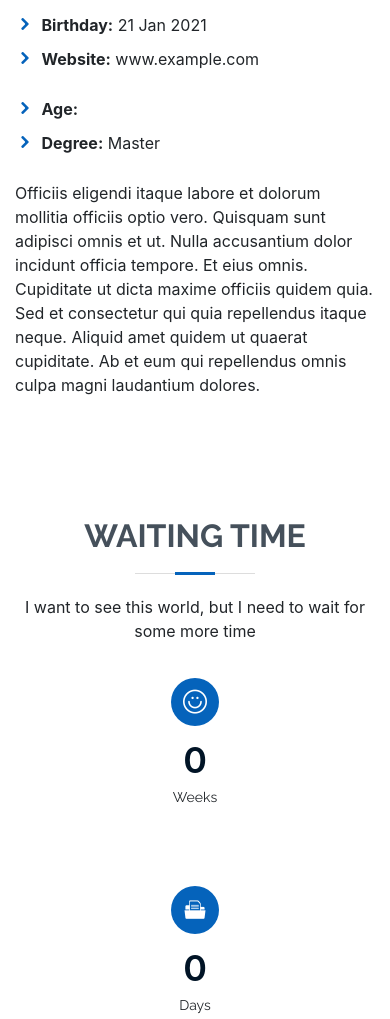
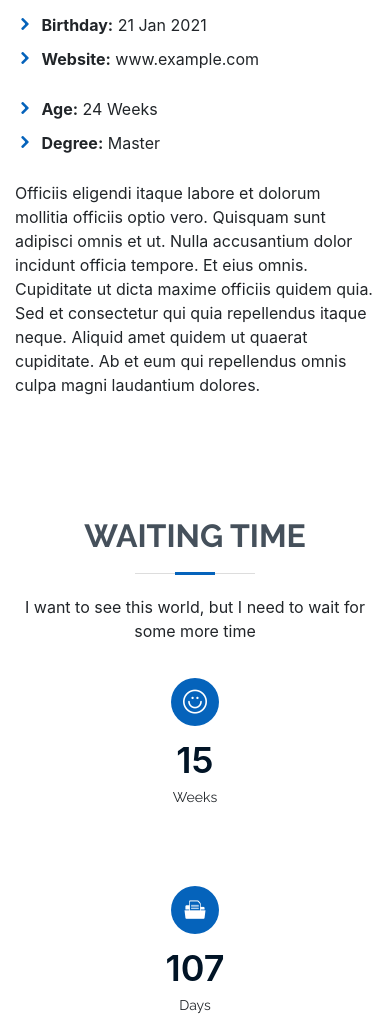
Before and after one commit to aswinantony/Baby_Boo, a website with bundled scripts: page dist/index.html in a window 390 px wide. Shown: the part 1535-2554 px from the top of the page. Built offline with nearby package versions, Linux system fonts and the light colour scheme.

Commit message:
debugging gh pages mobile version

```diff
--- a/dist/assets/js/main.js
+++ b/dist/assets/js/main.js
@@ -56,28 +56,28 @@
     }
   });
 
-  // Adding Expected Arrival Time of Boo
-  $(window).on('load', function () {
+  // // Adding Expected Arrival Time of Boo
+  // $(window).on('load', function () {
 
-    var one_day_only = 1000 * 60 * 60 * 24;
+  //   var one_day_only = 1000 * 60 * 60 * 24;
 
-    // 0-11 is Month in JavaScript
-    var Start = new Date(2020, 3, 19)
+  //   // 0-11 is Month in JavaScript
+  //   var Start = new Date(2020, 3, 19)
 
-    // To set present_dates to two variables
-    var today = new Date();
+  //   // To set present_dates to two variables
+  //   var today = new Date();
 
-    // To Calculate the result in milliseconds and then converting into days
-    var Result1 = Math.round(today.getTime() - Start.getTime()) / (one_day_only);
+  //   // To Calculate the result in milliseconds and then converting into days
+  //   var Result1 = Math.round(today.getTime() - Start.getTime()) / (one_day_only);
 
-    // To remove the decimals from the (Result) resulting days value
-    var Final_Result1 = Result1.toFixed(0);
-    // document.getElementsByClassName("col-lg-6")[1].getElementsByTagName("li")[0].childNodes[3] = " " + Math.round(Final_Result1 / 7) + "weeks";
-    //   document.getElementsByClassName("col-lg-6")[1].getElementsByTagName("li")[0].childNodes[3] = " 24 Weeks";
-    document.getElementsByClassName("col-lg-6")[1].getElementsByTagName("li")[0].childNodes[3].textContent = " " + Math.round(Final_Result1 / 7) + " weeks";
+  //   // To remove the decimals from the (Result) resulting days value
+  //   var Final_Result1 = Result1.toFixed(0);
+  //   // document.getElementsByClassName("col-lg-6")[1].getElementsByTagName("li")[0].childNodes[3] = " " + Math.round(Final_Result1 / 7) + "weeks";
+  //   //   document.getElementsByClassName("col-lg-6")[1].getElementsByTagName("li")[0].childNodes[3] = " 24 Weeks";
+  //   document.getElementsByClassName("col-lg-6")[1].getElementsByTagName("li")[0].childNodes[3].textContent = " " + Math.round(Final_Result1 / 7) + " weeks";
 
 
-  });
+  // });
 
   // Adding Expected Arrival Time of Boo
   $(window).on('load', function () {
--- a/dist/index.html
+++ b/dist/index.html
@@ -107,7 +107,7 @@
               </div>
               <div class="col-lg-6">
                 <ul>
-                  <li><i class="icofont-rounded-right"></i> <strong>Age:</strong></li>
+                  <li><i class="icofont-rounded-right"></i> <strong>Age:</strong> 24 Weeks</li>
                   <li><i class="icofont-rounded-right"></i> <strong>Degree:</strong> Master</li>
                   <!-- <li><i class="icofont-rounded-right"></i> <strong>PhEmailone:</strong> email@example.com</li>
                   <li><i class="icofont-rounded-right"></i> <strong>Freelance:</strong> Available</li> -->
```
Also changed, not shown: package.json (line endings or trailing spaces), 1 other file.
